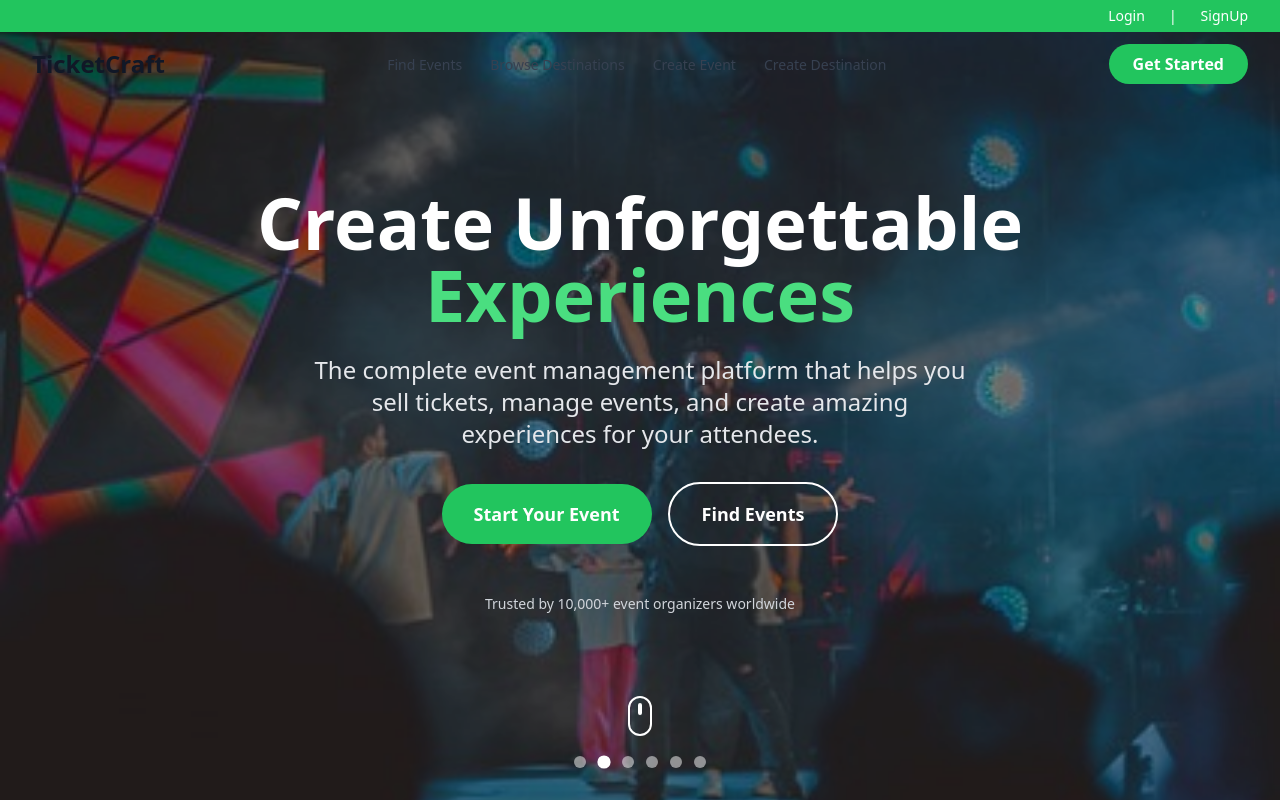
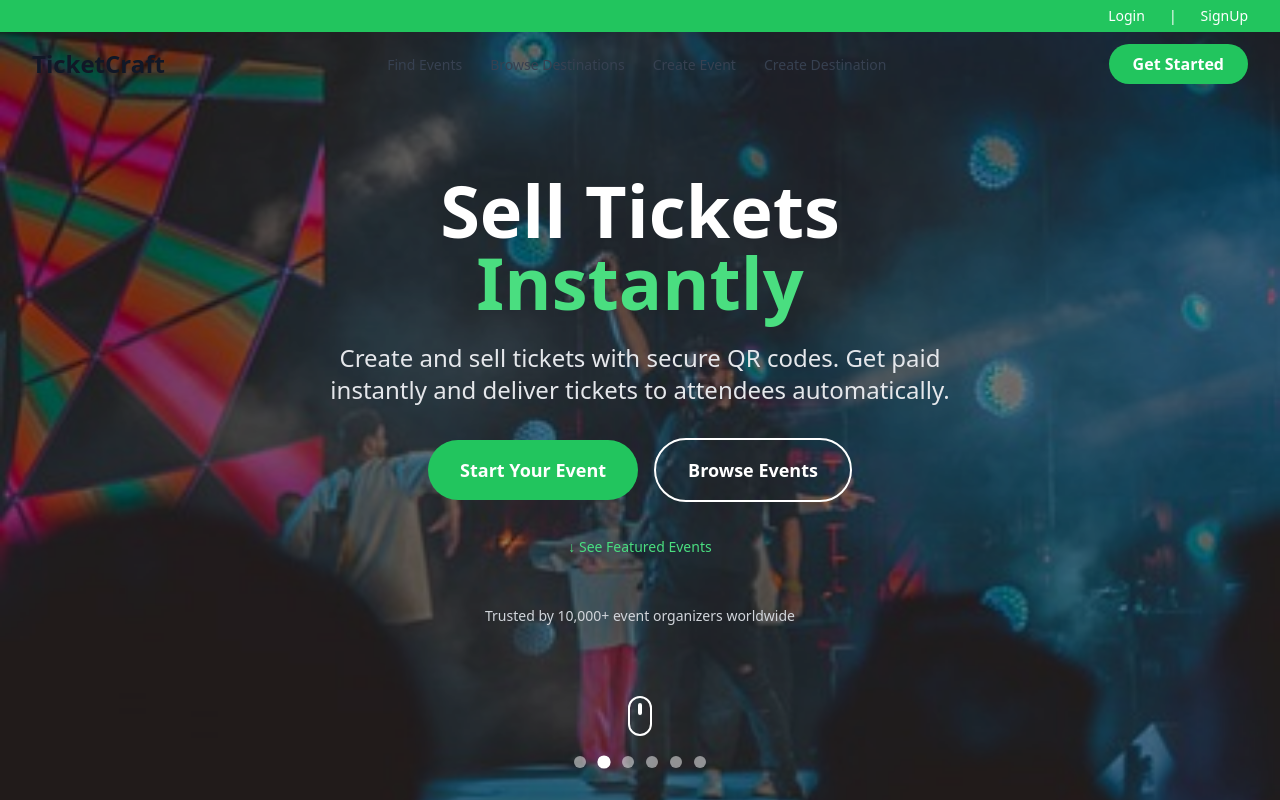
Before and after one commit to BrianKvin/ticketcraft, a React (Vite) app in the folder client/: page / in a window 1280 px wide. Shown: the top 800 px of the page. Built offline with nearby package versions, Linux system fonts and the light colour scheme.

Commit message:
restored about section

```diff
--- a/client/src/pages/public/Hero.jsx
+++ b/client/src/pages/public/Hero.jsx
@@ -8,13 +8,49 @@ import cheerImage from "../../assets/images/cheer.jpg";
 import techSummitImage from "../../assets/images/tech-summit.jpg";
 
 const Hero = () => {
-  const backgroundImages = [
-    concertImage,
-    musicImage,
-    drumsImage,
-    audienceImage,
-    cheerImage,
-    techSummitImage,
+  const heroContent = [
+    {
+      image: concertImage,
+      title: "Create Unforgettable",
+      subtitle: "Experiences",
+      description:
+        "The complete event management platform that helps you sell tickets, manage events, and create amazing experiences for your attendees.",
+    },
+    {
+      image: musicImage,
+      title: "Sell Tickets",
+      subtitle: "Instantly",
+      description:
+        "Create and sell tickets with secure QR codes. Get paid instantly and deliver tickets to attendees automatically.",
+    },
+    {
+      image: drumsImage,
+      title: "Manage Events",
+      subtitle: "Seamlessly",
+      description:
+        "Powerful dashboard and mobile app for managing events, attendees, and check-ins from anywhere.",
+    },
+    {
+      image: audienceImage,
+      title: "Connect with",
+      subtitle: "Your Audience",
+      description:
+        "Build relationships with your attendees through our comprehensive event management and communication tools.",
+    },
+    {
+      image: cheerImage,
+      title: "Celebrate",
+      subtitle: "Success",
+      description:
+        "Track your event performance with real-time analytics and insights to make every event better than the last.",
+    },
+    {
+      image: techSummitImage,
+      title: "Scale Your",
+      subtitle: "Business",
+      description:
+        "From small meetups to large conferences, our platform grows with your event business needs.",
+    },
   ];
 
   const [currentImageIndex, setCurrentImageIndex] = useState(0);
@@ -24,15 +60,15 @@ const Hero = () => {
 
   const nextImage = useCallback(() => {
     setCurrentImageIndex((prevIndex) =>
-      prevIndex === backgroundImages.length - 1 ? 0 : prevIndex + 1
+      prevIndex === heroContent.length - 1 ? 0 : prevIndex + 1
     );
-  }, [backgroundImages.length]);
+  }, [heroContent.length]);
 
   const prevImage = useCallback(() => {
     setCurrentImageIndex((prevIndex) =>
-      prevIndex === 0 ? backgroundImages.length - 1 : prevIndex - 1
+      prevIndex === 0 ? heroContent.length - 1 : prevIndex - 1
     );
-  }, [backgroundImages.length]);
+  }, [heroContent.length]);
 
   const goToImage = (index) => {
     setCurrentImageIndex(index);
@@ -69,6 +105,8 @@ const Hero = () => {
     }
   };
 
+  const currentContent = heroContent[currentImageIndex];
+
   return (
     <div
       className="relative w-full h-screen overflow-hidden flex items-center justify-center"
@@ -80,14 +118,14 @@ const Hero = () => {
       style={{ position: "fixed", top: 0, left: 0, right: 0, zIndex: 1 }}
     >
       {/* Background Images with parallax effect */}
-      {backgroundImages.map((image, index) => (
+      {heroContent.map((content, index) => (
         <div
           key={index}
           className={`absolute inset-0 bg-cover bg-center bg-fixed transition-opacity duration-2000 ${
             index === currentImageIndex ? "opacity-100" : "opacity-0"
           }`}
           style={{
-            backgroundImage: `url(${image})`,
+            backgroundImage: `url(${content.image})`,
             backgroundAttachment: "fixed",
             backgroundSize: "cover",
             backgroundPosition: "center center",
@@ -101,14 +139,15 @@ const Hero = () => {
 
       {/* Content */}
       <div className="relative z-10 text-center text-white max-w-4xl mx-auto px-4">
-        <h1 className="text-5xl md:text-7xl font-bold mb-6 leading-tight">
-          Create Unforgettable
-          <span className="block text-green-400">Experiences</span>
+        <h1 className="text-5xl md:text-7xl font-bold mb-6 leading-tight transition-all duration-1000">
+          {currentContent.title}
+          <span className="block text-green-400">
+            {currentContent.subtitle}
+          </span>
         </h1>
 
-        <p className="text-xl md:text-2xl mb-8 text-gray-200 max-w-2xl mx-auto">
-          The complete event management platform that helps you sell tickets,
-          manage events, and create amazing experiences for your attendees.
+        <p className="text-xl md:text-2xl mb-8 text-gray-200 max-w-2xl mx-auto transition-all duration-1000">
+          {currentContent.description}
         </p>
 
         <div className="flex flex-col sm:flex-row gap-4 justify-center items-center">
@@ -123,8 +162,17 @@ const Hero = () => {
             to="/browse-events"
             className="border-2 border-white text-white hover:bg-white hover:text-gray-900 px-8 py-4 rounded-full text-lg font-semibold transition-all duration-200"
           >
-            Find Events
+            Browse Events
           </Link>
+        </div>
+
+        <div className="mt-8">
+          <a
+            href="#events"
+            className="text-green-400 hover:text-green-300 text-sm font-medium transition-colors duration-200"
+          >
+            ↓ See Featured Events
+          </a>
         </div>
 
         <div className="mt-12 text-sm text-gray-300">
@@ -134,7 +182,7 @@ const Hero = () => {
 
       {/* Navigation Dots */}
       <div className="absolute bottom-8 left-1/2 transform -translate-x-1/2 flex space-x-3 z-20">
-        {backgroundImages.map((_, index) => (
+        {heroContent.map((_, index) => (
           <button
             key={index}
             onClick={() => goToImage(index)}
```
